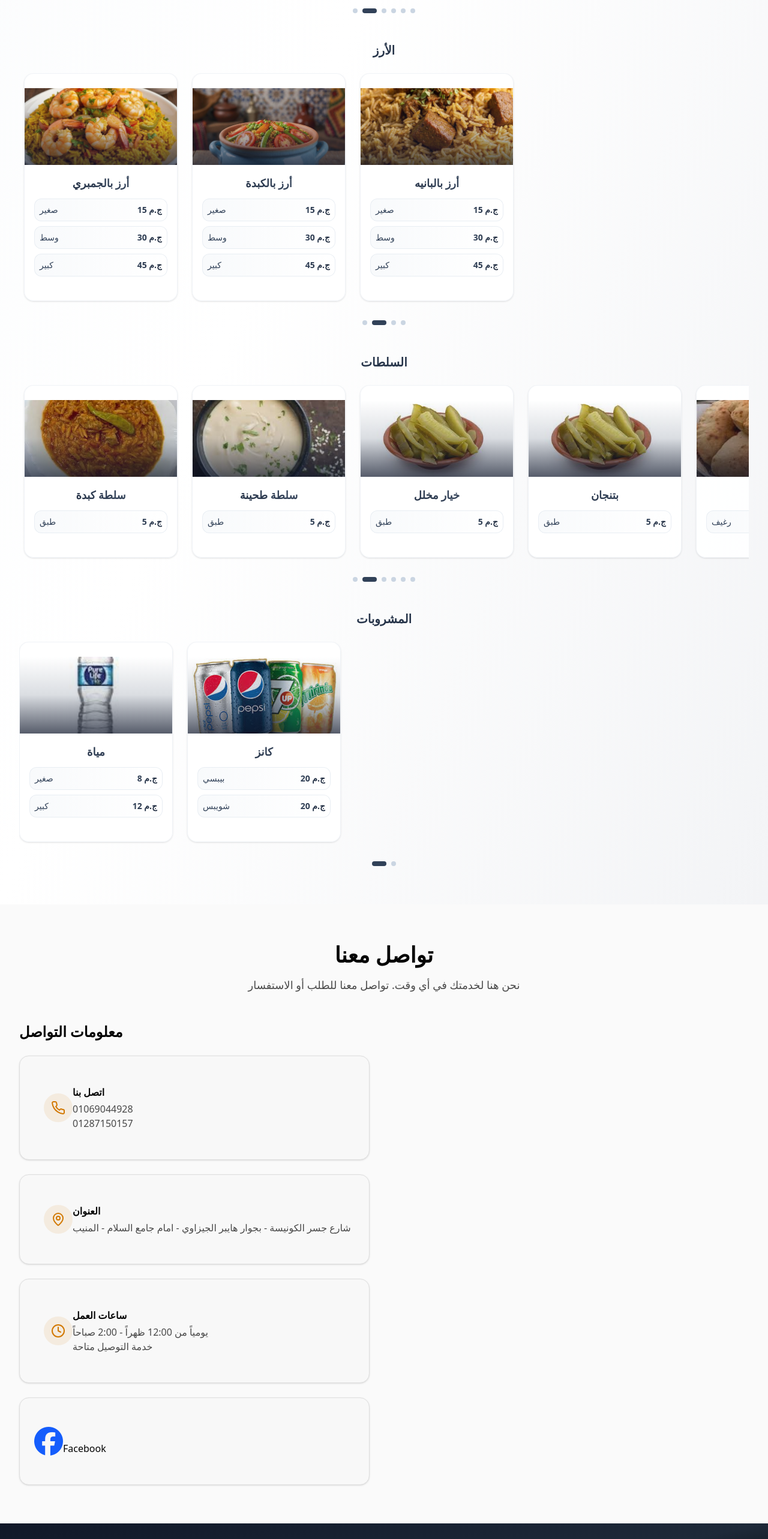
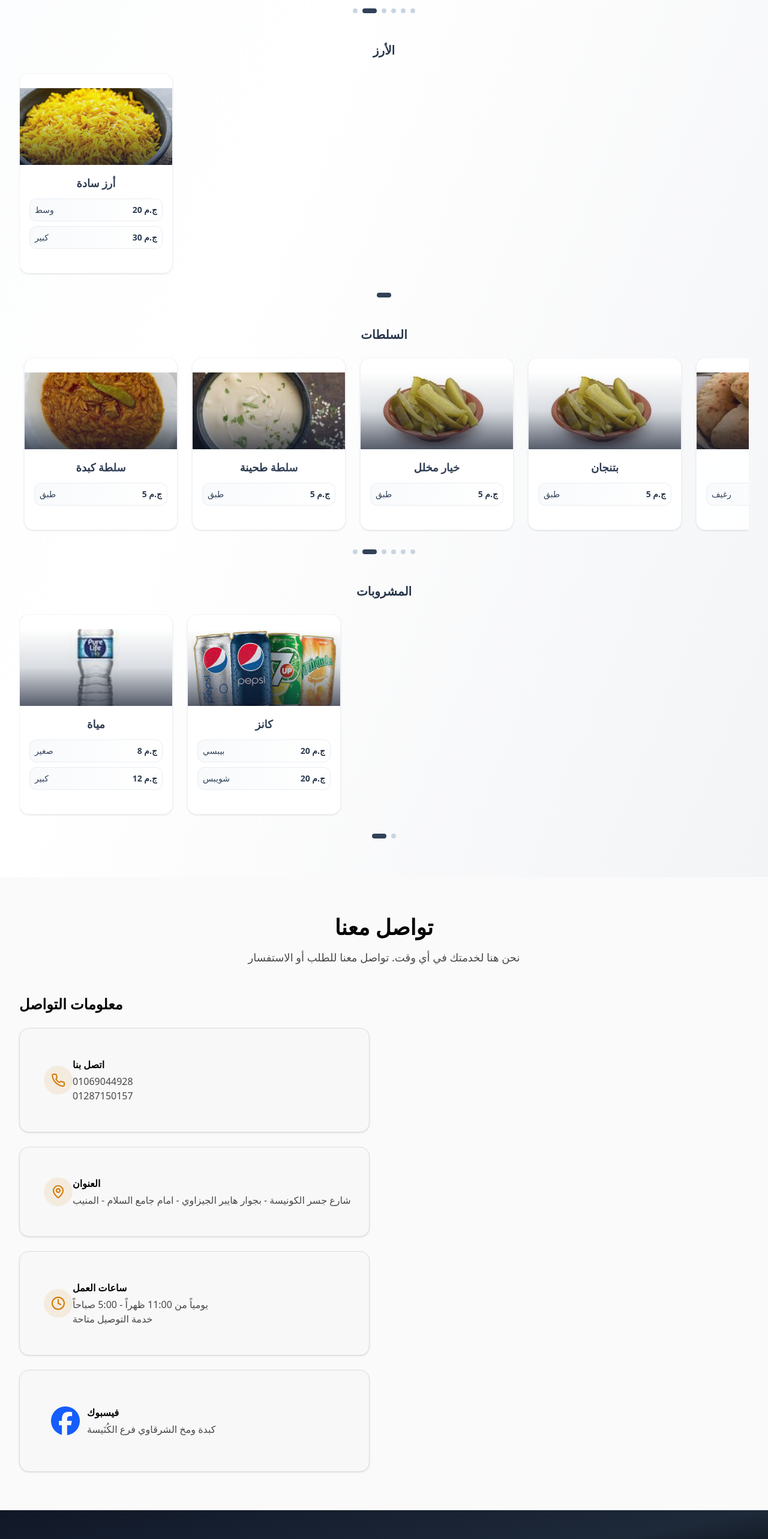
Before and after one commit to mohamednayef/alsharqawy-site, a Next.js app: page / in a window 1280 px wide. Shown: the part 2080-4646 px from the top of the page at 60% size. Built offline with nearby package versions, Linux system fonts and the light colour scheme.

Commit message:
update files

```diff
--- a/components/contact-section.tsx
+++ b/components/contact-section.tsx
@@ -69,23 +69,29 @@ export default function ContactSection() {
                       </div>
                       <div>
                         <h4 className="font-semibold text-foreground mb-1">ساعات العمل</h4>
-                        <p className="text-muted-foreground">يومياً من 12:00 ظهراً - 2:00 صباحاً</p>
+                        <p className="text-muted-foreground">يومياً من 11:00 ظهراً - 5:00 صباحاً</p>
                         <p className="text-muted-foreground">خدمة التوصيل متاحة</p>
                       </div>
                     </div>
                   </CardContent>
                 </Card>
+                {/* Facebook */}
                 <Card className="hover:shadow-md transition-shadow duration-200">
                   <CardContent className="p-6">
                     <div className="flex items-center space-x-4 space-x-reverse">
+                      <div className=" p-3 rounded-full">
+                        <i className="fa-brands fa-facebook text-blue-600 text-5xl"></i>
+                      </div>
+
                       <div>
-                        <i className="fa-brands fa-facebook text-blue-600 text-5xl"></i>
+                        <h4 className="font-semibold text-foreground mb-1">فيسبوك</h4>
                         <Link
                           href="https://facebook.com"
                           target="_blank"
                           rel="noopener noreferrer"
+                          className="text-muted-foreground hover:underline"
                         >
-                          <span>Facebook</span>
+                          كبدة ومخ الشرقاوي فرع الكُنَيسة
                         </Link>
                       </div>
                     </div>
--- a/components/menu-with-tabs.tsx
+++ b/components/menu-with-tabs.tsx
@@ -386,36 +386,36 @@ const menuData = {
       ],
       image: "/rice01.jpg",
     },
-    {
-      id: 12,
-      name: "أرز بالجمبري",
-      sizes: [
-        { size: "صغير", price: 15 },
-        { size: "وسط", price: 30 },
-        { size: "كبير", price: 45 },
-      ],
-      image: "/shrimp-rice-middle-eastern-cuisine.jpg",
-    },
-    {
-      id: 13,
-      name: "أرز بالكبدة",
-      sizes: [
-        { size: "صغير", price: 15 },
-        { size: "وسط", price: 30 },
-        { size: "كبير", price: 45 },
-      ],
-      image: "/vegetable-rice-middle-eastern-style.jpg",
-    },
-    {
-      id: 14,
-      name: "أرز بالبانيه",
-      sizes: [
-        { size: "صغير", price: 15 },
-        { size: "وسط", price: 30 },
-        { size: "كبير", price: 45 },
-      ],
-      image: "/special-seasoned-rice-middle-eastern.jpg",
-    },
+    // {
+    //   id: 12,
+    //   name: "أرز بالجمبري",
+    //   sizes: [
+    //     { size: "صغير", price: 15 },
+    //     { size: "وسط", price: 30 },
+    //     { size: "كبير", price: 45 },
+    //   ],
+    //   image: "/shrimp-rice-middle-eastern-cuisine.jpg",
+    // },
+    // {
+    //   id: 13,
+    //   name: "أرز بالكبدة",
+    //   sizes: [
+    //     { size: "صغير", price: 15 },
+    //     { size: "وسط", price: 30 },
+    //     { size: "كبير", price: 45 },
+    //   ],
+    //   image: "/vegetable-rice-middle-eastern-style.jpg",
+    // },
+    // {
+    //   id: 14,
+    //   name: "أرز بالبانيه",
+    //   sizes: [
+    //     { size: "صغير", price: 15 },
+    //     { size: "وسط", price: 30 },
+    //     { size: "كبير", price: 45 },
+    //   ],
+    //   image: "/special-seasoned-rice-middle-eastern.jpg",
+    // },
   ],
   salads: [
     {
```
